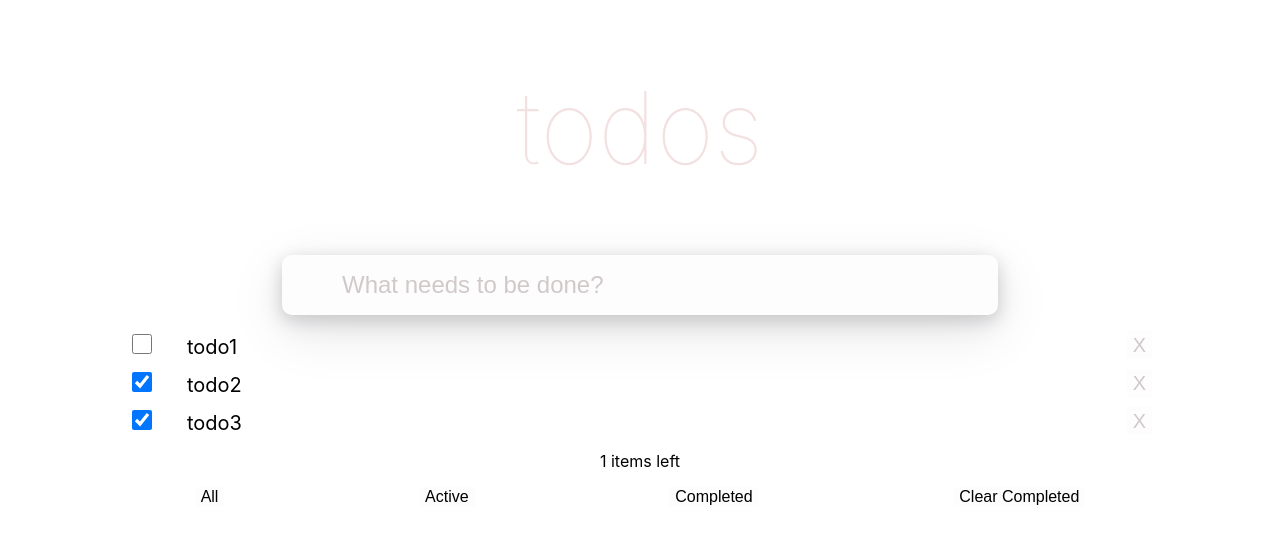
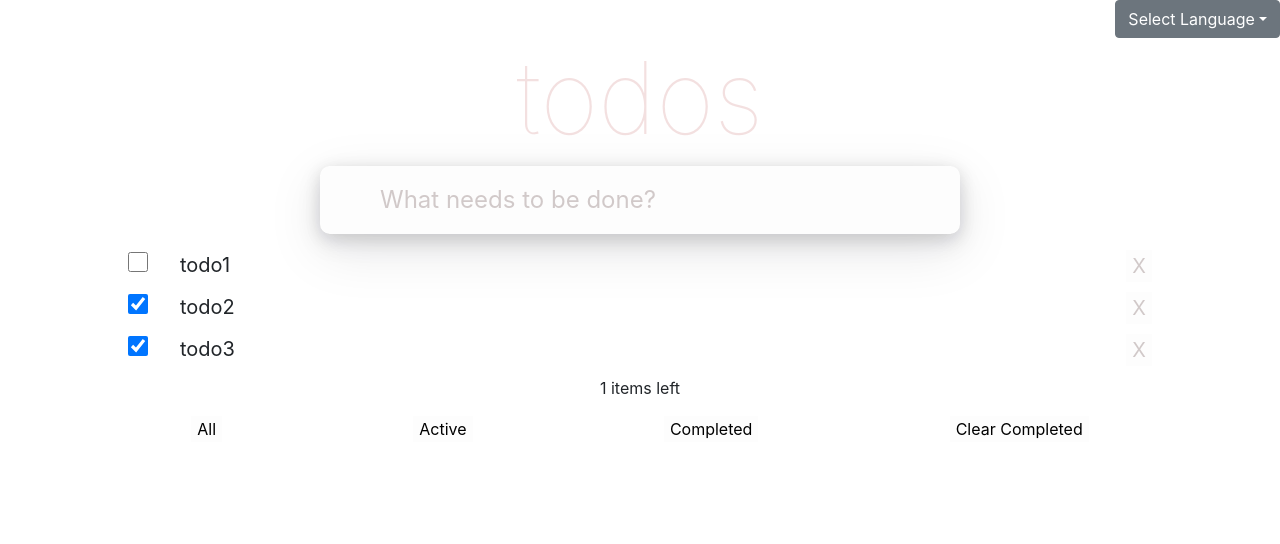
Before and after one commit to amaalok/todo_app, a React (Create React App) app: page / in a window 1280 px wide. Shown: the top 544 px of the page. Built offline with nearby package versions, Linux system fonts and the light colour scheme; some icons are missing.

Commit message:
added internationalization

```diff
--- /dev/null
+++ b/public/assets/locale/en/translation.json
@@ -0,0 +1,11 @@
+{
+  "todos": "todos",
+  "What needs to be done?": "What needs to be done?",
+  "All": "All",
+  "Active": "Active",
+  "Completed": "Completed",
+  "Clear Completed": "Clear Completed",
+  "items left": "items left",
+  "nothing to show": "nothing to show",
+  "Select Language": "Select Language"
+}
--- a/src/component/AddTodo/AddTodo.tsx
+++ b/src/component/AddTodo/AddTodo.tsx
@@ -1,8 +1,23 @@
 import React, { useState } from "react";
+import i18next from "i18next";
+import { useTranslation } from "react-i18next";
 import { useDispatch } from "react-redux";
 import { addTodo } from "../../redux/todoSlice";
 import classes from "./AddTodo.module.css";
+const languages = [
+  {
+    code: "fr",
+    name: "Français",
+    country_code: "fr",
+  },
+  {
+    code: "en",
+    name: "English",
+    country_code: "gb",
+  },
+];
 const AddTodo = () => {
+  const { t } = useTranslation();
   const [todo, setTodo] = useState("");
   const dispatch = useDispatch();
   const todoChangeHandler = (event: any) => {
@@ -24,11 +39,40 @@ const AddTodo = () => {
   };
   return (
     <div>
-      <h1 className={classes.addTodo}>todos</h1>
+      <div className="d-flex justify-content-end">
+        <div className="dropdown">
+          <button
+            className="btn btn-secondary dropdown-toggle"
+            type="button"
+            id="dropdownMenuButton1"
+            data-bs-toggle="dropdown"
+            aria-expanded="false"
+          >
+            {t("Select Language")}
+          </button>
+          <ul className="dropdown-menu" aria-labelledby="dropdownMenuButton1">
+            {languages.map(({ code, name, country_code }) => (
+              <li key={country_code}>
+                <button
+                  className="dropdown-item"
+                  onClick={() => i18next.changeLanguage(code)}
+                >
+                  <span
+                    className={`flag-icon flag-icon-${country_code} mx-2`}
+                  ></span>
+                  {name}
+                </button>
+              </li>
+            ))}
+          </ul>
+        </div>
+      </div>
+
+      <h1 className={classes.addTodo}>{t("todos")}</h1>
       <form onSubmit={todoSubmit} className={classes.form}>
         <input
           type="text"
-          placeholder="What needs to be done?"
+          placeholder={t("What needs to be done?")}
           onChange={todoChangeHandler}
           value={todo}
           className={classes.inputTodo}
--- a/src/component/TodoList/TodoList.tsx
+++ b/src/component/TodoList/TodoList.tsx
@@ -4,8 +4,10 @@ import TodoItem from "../TodoItem/TodoItem";
 import { useDispatch } from "react-redux";
 import { clearCompleted } from "../../redux/todoSlice";
 import classes from "./TodoList.module.css";
+import { useTranslation } from "react-i18next";
 
 const TodoList = () => {
+  const { t } = useTranslation();
   const dispatch = useDispatch();
   let todos = useSelector((state: any) => {
     return state.todo;
@@ -49,9 +51,9 @@ const TodoList = () => {
         />
       ))
     ) : (
-      <p className={classes.empty}>Nothing to show</p>
+      <p className={classes.empty}>{t("Nothing to show")}</p>
     );
-  }, [todos, buttonState]);
+  }, [t, todos, buttonState]);
 
   return (
     <div className="tasks-list">
@@ -59,17 +61,21 @@ const TodoList = () => {
       {renderedListItem}
       {todos.todo.length > 0 && (
         <div>
-          <p
-            className={classes["todo-count"]}
-          >{`${leftTodo.length} items left`}</p>
+          <p className={classes["todo-count"]}>
+            {leftTodo.length} {t("items left")}
+          </p>
           <div className={classes.actions}>
-            <button onClick={() => setButtonState("ALL")}>All</button>
-            <button onClick={() => setButtonState("ACTIVE")}>Active</button>
+            <button onClick={() => setButtonState("ALL")}>{t("All")}</button>
+            <button onClick={() => setButtonState("ACTIVE")}>
+              {t("Active")}
+            </button>
             <button onClick={() => setButtonState("COMPLETED")}>
-              Completed
+              {t("Completed")}
             </button>
             {completedTodo.length > 0 && (
-              <button onClick={clearCompletedTasks}>Clear Completed</button>
+              <button onClick={clearCompletedTasks}>
+                {t("Clear Completed")}
+              </button>
             )}
           </div>
         </div>
--- /dev/null
+++ b/src/il8n.tsx
@@ -0,0 +1,23 @@
+import i18n from "i18next";
+import { initReactI18next } from "react-i18next";
+import LanguageDetector from "i18next-browser-languagedetector";
+import HttpApi from "i18next-http-backend";
+
+i18n
+  .use(initReactI18next)
+  .use(LanguageDetector)
+  .use(HttpApi)
+  .init({
+    supportedLngs: ["en", "fr"],
+    fallbackLng: "en",
+    detection: {
+      order: ["cookie", "htmlTag", "localStorage", "path", "subdomain"],
+      caches: ["cookie"],
+    },
+    backend: {
+      loadPath: "/assets/locale/{{lng}}/translation.json",
+    },
+    react: { useSuspense: false },
+  });
+
+export default i18n;
--- a/src/index.tsx
+++ b/src/index.tsx
@@ -2,6 +2,10 @@ import React from "react";
 import ReactDOM from "react-dom/client";
 import store from "./redux/store";
 import { Provider } from "react-redux";
+import "bootstrap/dist/js/bootstrap";
+import "bootstrap/dist/css/bootstrap.min.css";
+import "flag-icon-css/css/flag-icons.min.css";
+import "./il8n";
 import "./index.css";
 import App from "./App";
 import * as serviceWorkerRegistration from "./serviceWorkerRegistration";
```
Also changed, not shown: package.json (+7 -0 lines), public/assets/locale/fr/translation.json (added, +11 -0 lines), 1 other file (tests, documents, lock files or other folders).
